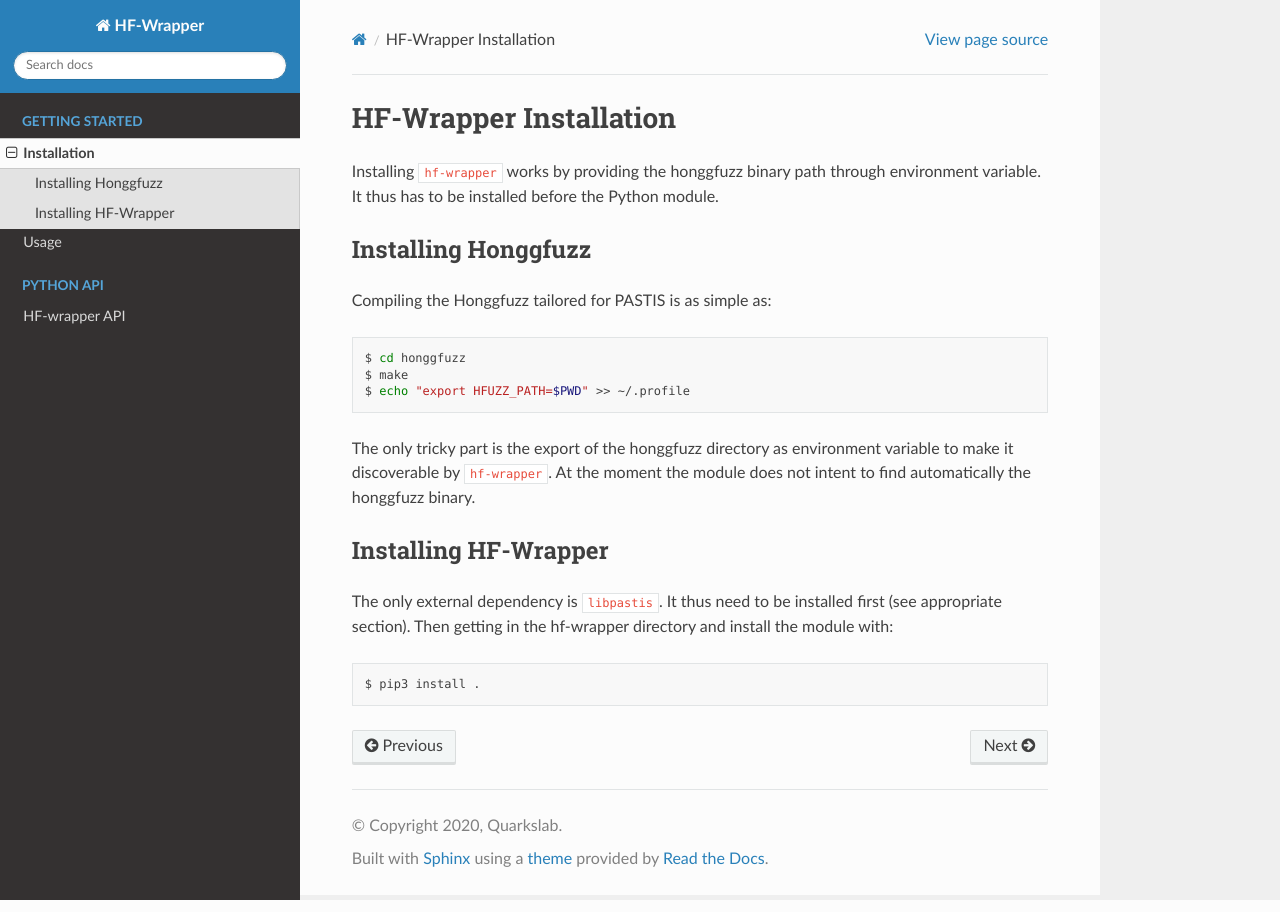
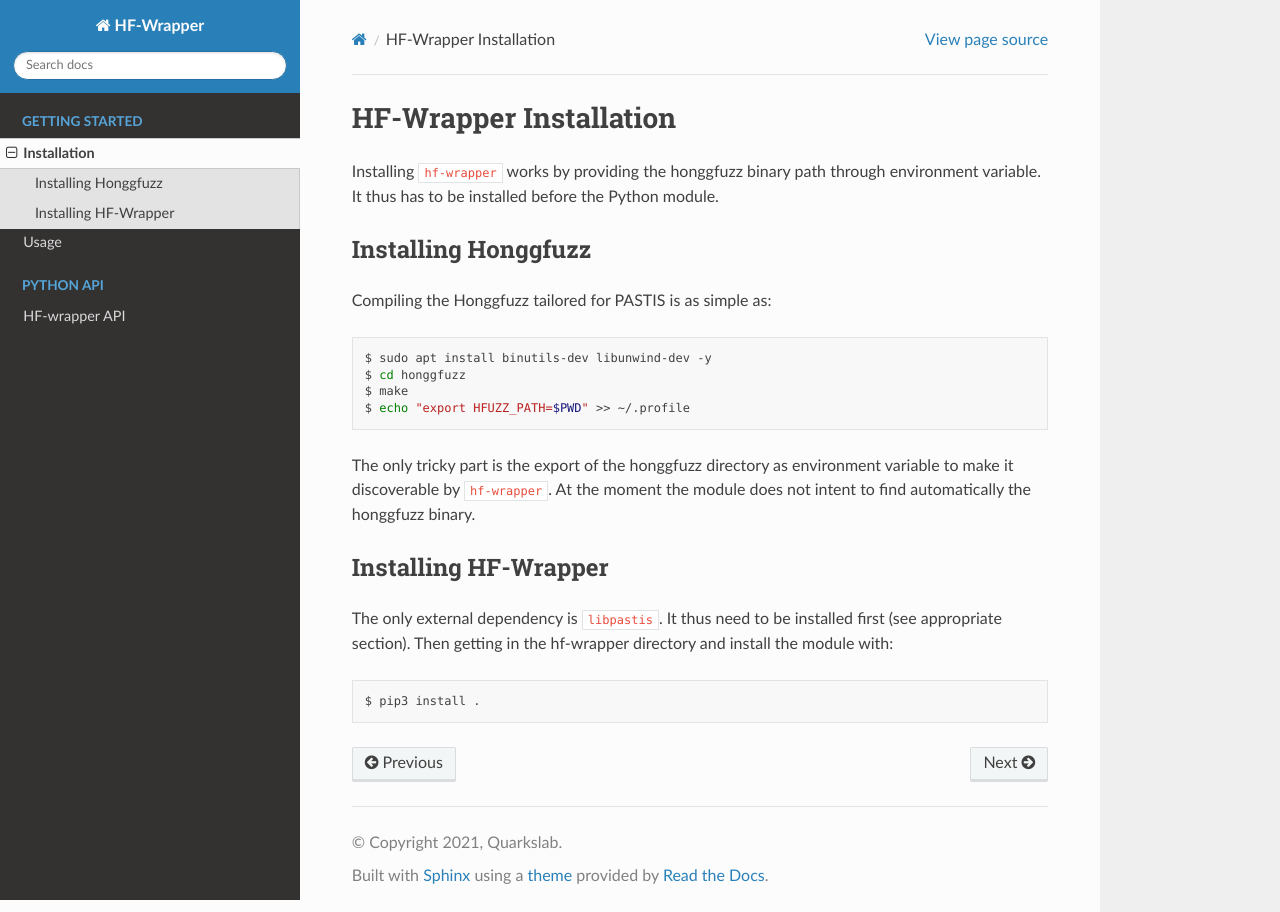
Before and after one commit to quarkslab/pastis, a Sphinx documentation site: the page built from doc/installation.rst, in a window 1280 px wide. Built offline with Sphinx 7.4.7 and the Read the Docs theme 2.0.0, drawn with Linux system fonts in a browser that asks for light colours.

```diff
--- a/doc/conf.py
+++ b/doc/conf.py
@@ -17,11 +17,11 @@ sys.path.insert(0, os.path.abspath('..'))
 # -- Project information -----------------------------------------------------
 
 project = 'HF-Wrapper'
-copyright = '2020, Quarkslab'
+copyright = '2021, Quarkslab'
 author = 'Quarkslab'
 
 # The full version, including alpha/beta/rc tags
-release = '0.1'
+release = '0.2'
 
 
 # -- General configuration ---------------------------------------------------
--- a/doc/installation.rst
+++ b/doc/installation.rst
@@ -11,6 +11,7 @@ Compiling the Honggfuzz tailored for PASTIS is as simple as:
 
 .. code-block:: bash
 
+    $ sudo apt install binutils-dev libunwind-dev -y
     $ cd honggfuzz
     $ make
     $ echo "export HFUZZ_PATH=$PWD" >> ~/.profile
--- a/hfwrapper/__init__.py
+++ b/hfwrapper/__init__.py
@@ -1,4 +1,4 @@
 from .hfwrapper import Honggfuzz, HonggfuzzNotFound
 from .replay import Replay
 
-__version__ = "2.3.1-qb-mod"
+__version__ = "0.2"
--- a/setup.py
+++ b/setup.py
@@ -4,7 +4,7 @@ from setuptools import setup, find_packages
 
 setup(
     name="hfwrapper",
-    version="0.1",
+    version="0.2",
     description="Honggfuzz wrapper",
     packages=find_packages(),
     install_requires=[
```
